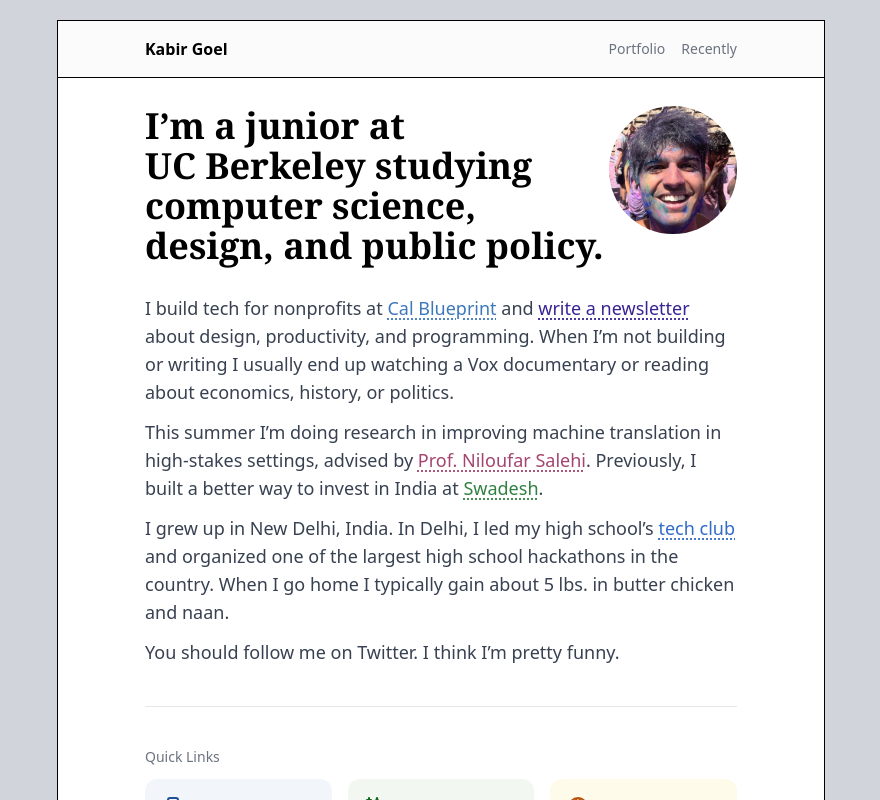
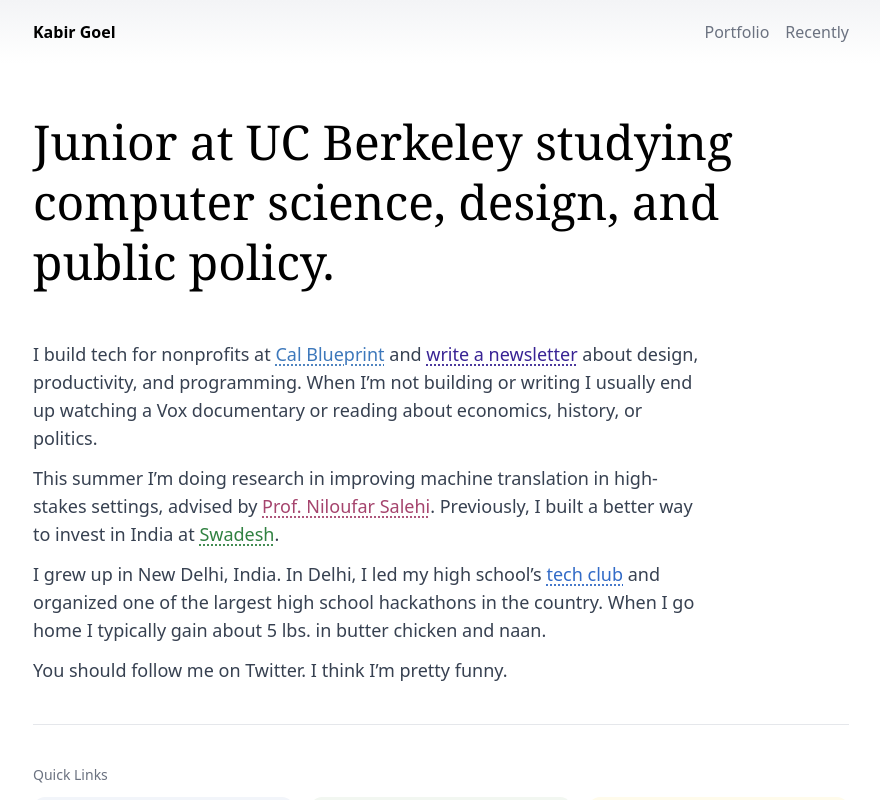
Before and after one commit to kbrgl/website, a Next.js app: page / in a window 1280 px wide. Shown: the top 800 px of the page, without its empty margins (199-1079 px from the left). Built offline with nearby package versions, Linux system fonts and the light colour scheme; a web font is replaced by a local one.

Commit message:
Attempt 1

```diff
--- a/components/container.js
+++ b/components/container.js
@@ -1,6 +1,6 @@
 export default function Container({ children, className = "" }) {
   return (
-    <div className={`container mx-auto px-5 md:px-10 max-w-2xl ${className}`}>
+    <div className={`container mx-auto px-5 md:px-10 max-w-4xl ${className}`}>
       {children}
     </div>
   );
--- a/components/footer.js
+++ b/components/footer.js
@@ -3,7 +3,7 @@ import Container from "./container";
 
 export default function Footer() {
   return (
-    <footer className="border-t py-5">
+    <footer className="py-16">
       <Container>
         <p className="mb-3 text-gray-600">
           “Man who make mistake in elevator, wrong on many levels.”—Confucius
--- a/components/header.js
+++ b/components/header.js
@@ -20,14 +20,14 @@ export function NavbarLink({ internal = false, href, children }) {
 
 export default function Header() {
   return (
-    <nav className="bg-[#fafafacc] backdrop-blur-lg border-b border-black py-4">
+    <nav className="bg-gradient-to-b from-gray-100 to-transparent py-5">
       <Container className="flex flex-col md:flex-row md:items-center md:justify-between space-y-3 md:space-y-0">
         <div>
           <Link href="/">
             <a className="font-bold">Kabir Goel</a>
           </Link>
         </div>
-        <div className="space-x-4 font-medium text-sm flex">
+        <div className="space-x-4 font-medium flex">
           <Link href="/portfolio">
             <a className="text-gray-500 flex items-center space-x-1">
               <span>Portfolio</span>
--- a/components/layout.js
+++ b/components/layout.js
@@ -1,11 +1,7 @@
 export default function Layout({ children }) {
   return (
-    <div className="min-h-screen flex flex-col bg-gray-300">
-      <main className="flex-1 md:py-5">
-        <div className="mx-auto max-w-3xl bg-white md:border border-black">
-          {children}
-        </div>
-      </main>
+    <div className="min-h-screen flex flex-col">
+      <main className="flex-1">{children}</main>
     </div>
   );
 }
--- a/pages/index.js
+++ b/pages/index.js
@@ -5,7 +5,6 @@ import {
   GlobeAltIcon,
   SparklesIcon,
 } from "@heroicons/react/outline";
-import { RssIcon } from "@heroicons/react/solid";
 import path from "path";
 import Link from "next/link";
 import matter from "gray-matter";
@@ -15,8 +14,6 @@ import Layout from "../components/layout";
 import Container from "../components/container";
 import Header, { NavbarLink } from "../components/header";
 import Footer from "../components/footer";
-import NowPlaying from "../components/now-playing";
-import Subscribe from "../components/subscribe";
 
 function QuickLinks() {
   return (
@@ -78,27 +75,15 @@ function QuickLinks() {
 }
 
 export default function Home({ posts }) {
-  const [subscribeFormOpen, setSubscribeFormOpen] = useState(false);
-  const handleSubscribeClick = () => {
-    setSubscribeFormOpen(!subscribeFormOpen);
-  };
-
   return (
     <Layout>
       <Header />
       <Container>
-        <img
-          className="float-right h-32 w-32 rounded-full"
-          style={{ shapeOutside: "circle()" }}
-          src="/me.jpg"
-          aria-label="A photograph of Kabir Goel with his face covered in colors"
-          alt=""
-        />
-        <p className="mt-7 text-3xl md:text-4xl font-title font-bold max-w-prose">
-          I’m a junior at UC&nbsp;Berkeley studying computer science, design,
-          and public policy.
+        <p className="mt-12 text-5xl font-title max-w-prose leading-tight">
+          Junior at UC&nbsp;Berkeley studying computer science, design, and
+          public policy.
         </p>
-        <p className="text-gray-700 mt-7 text-lg max-w-prose">
+        <p className="text-gray-700 mt-12 text-lg max-w-prose">
           I build tech for nonprofits at{" "}
           <a
             className="text-[#3d78bb] underline decoration-dotted underline-offset-4"
```
